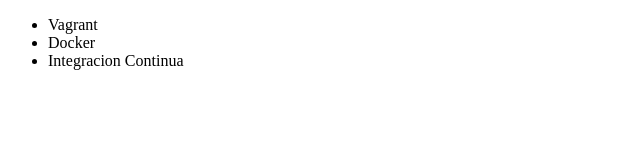
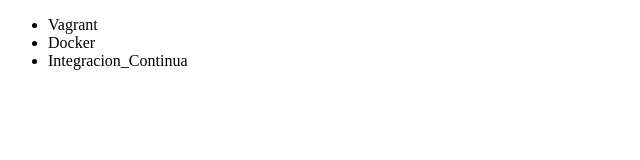
Before and after one commit to yazilac/alura-git, a plain HTML site: page index.html in a window 1280 px wide. Shown: the full height of the page, 0-640 px from the left. Drawn offline with Linux system fonts and the light colour scheme.

Commit message:
agregar simbolo

```diff
--- a/index.html
+++ b/index.html
@@ -8,7 +8,7 @@
         <ul>
             <li>Vagrant</li>
             <li>Docker</li>
-            <li>Integracion Continua</li>
+            <li>Integracion_Continua</li>
         </ul>
     </body>
 </html>
```
